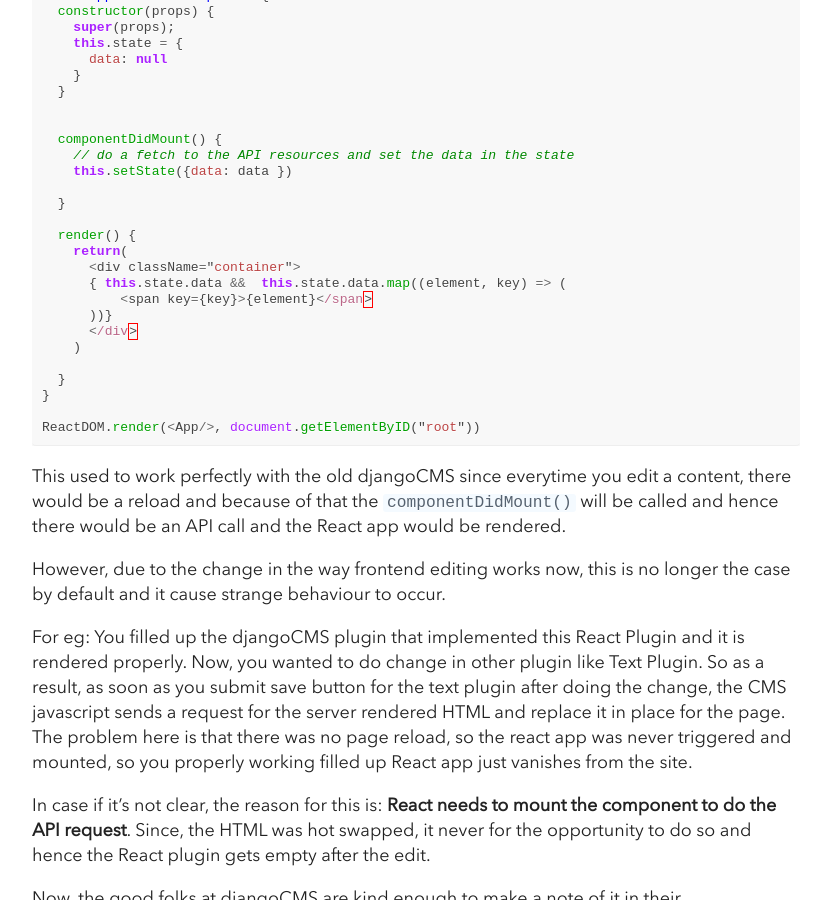
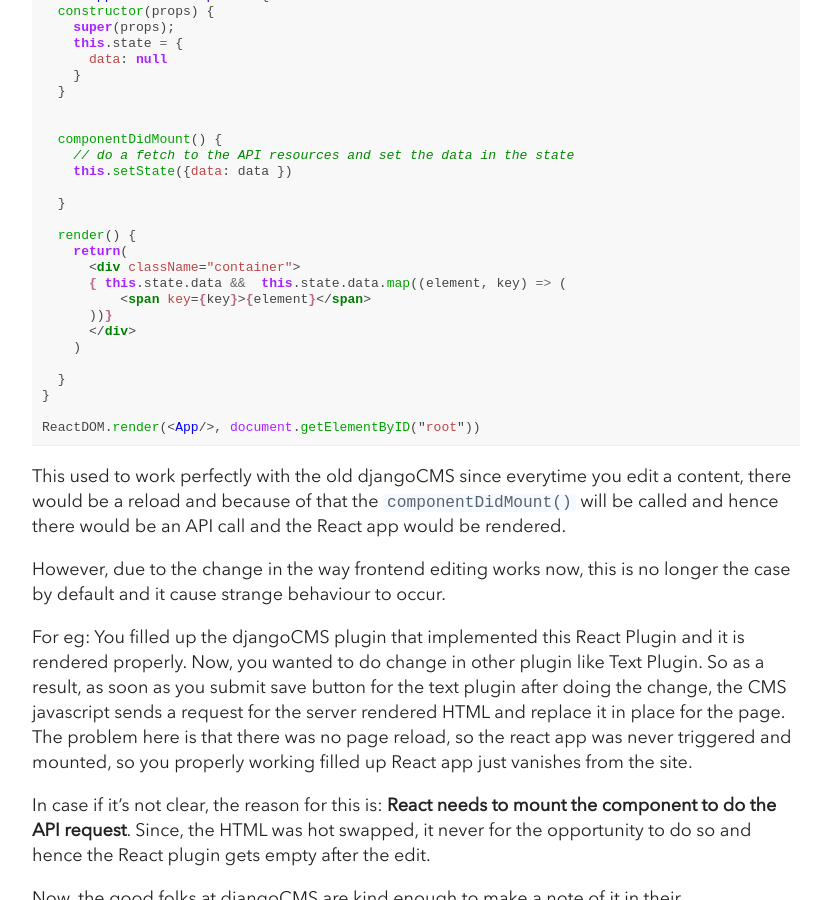
Before and after one commit to vinitkumar/vinitkumar.github.com, a Jekyll site: the page built from _posts/2018-05-24-React-With-Django-CMS.md, in a window 1280 px wide and 900 px high, scrolled down 988 px. Shown: the whole window, without its empty margins (224-1054 px from the left). Built offline with Jekyll 4.4.1, drawn with Linux system fonts in a browser that asks for light colours; comment, search, counter and statistics services are not loaded; some of the changed text lies outside the part shown.

Commit message:
fix rendering of JSX code blocks

````diff
--- a/_posts/2018-05-24-React-With-Django-CMS.md
+++ b/_posts/2018-05-24-React-With-Django-CMS.md
@@ -26,7 +26,7 @@ So even though the functionality is very nice and is very good UX for our end us
 Let's say you have a simple React application that looks something like this:
 
 
-```js
+```jsx
 import React, {Component} from 'react';
 import ReactDOM from 'react-dom';
 
@@ -102,7 +102,7 @@ The logic to look for "DomContentLoaded" event is that the global variable `CMS`
 Following is the updated React App code after accomodating changes for this event handling.
 
 
-```js
+```jsx
 import React, {Component} from 'react';
 import ReactDOM from 'react-dom';
 
````
